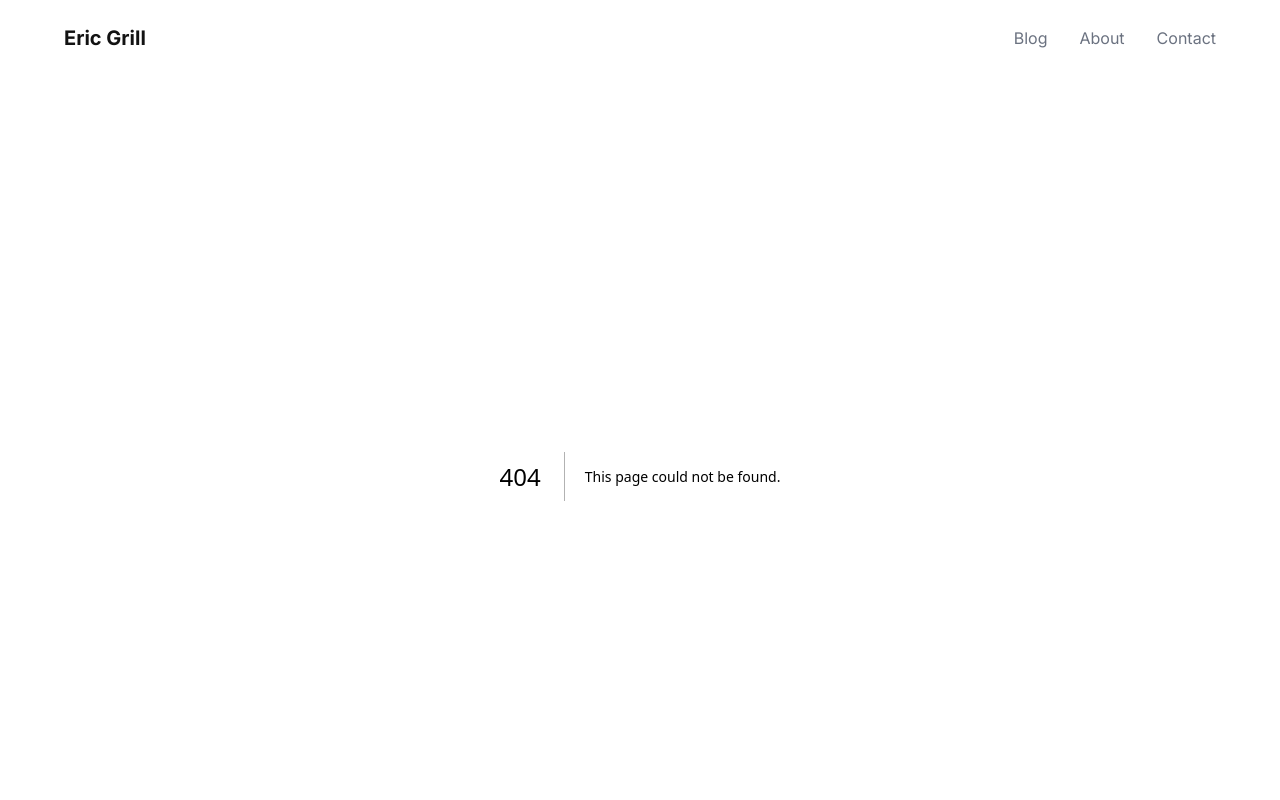
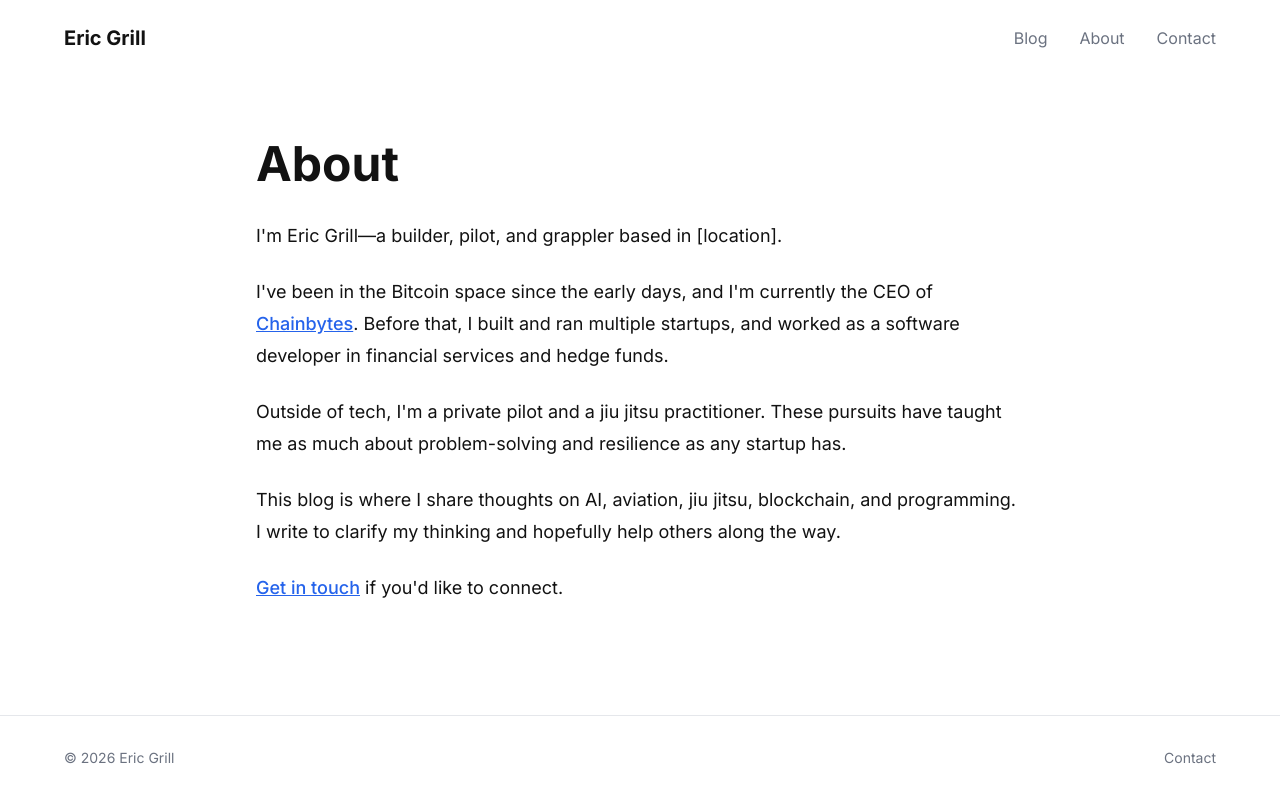
Before and after one commit to EricGrill/EricGrill, a Next.js app: page /about in a window 1280 px wide. Before the commit this address had no page. Shown: the top 800 px of the page. Built offline with nearby package versions, Linux system fonts and the light colour scheme.

Commit message:
feat: add about page

```diff
--- /dev/null
+++ b/app/about/page.tsx
@@ -0,0 +1,51 @@
+import type { Metadata } from "next";
+import Link from "next/link";
+
+export const metadata: Metadata = {
+  title: "About | Eric Grill",
+  description: "Builder. Pilot. Grappler. Learn more about Eric Grill.",
+};
+
+export default function AboutPage() {
+  return (
+    <div className="py-16 px-6 md:px-12">
+      <div className="max-w-3xl mx-auto">
+        <h1 className="text-4xl md:text-5xl font-bold text-text-primary mb-8">
+          About
+        </h1>
+
+        <div className="prose prose-lg max-w-none prose-headings:text-text-primary prose-p:text-text-primary prose-a:text-accent">
+          <p>
+            I'm Eric Grill—a builder, pilot, and grappler based in [location].
+          </p>
+
+          <p>
+            I've been in the Bitcoin space since the early days, and I'm currently
+            the CEO of{" "}
+            <a href="https://chainbytes.com" target="_blank" rel="noopener noreferrer">
+              Chainbytes
+            </a>
+            . Before that, I built and ran multiple startups, and worked as a
+            software developer in financial services and hedge funds.
+          </p>
+
+          <p>
+            Outside of tech, I'm a private pilot and a jiu jitsu practitioner.
+            These pursuits have taught me as much about problem-solving and
+            resilience as any startup has.
+          </p>
+
+          <p>
+            This blog is where I share thoughts on AI, aviation, jiu jitsu,
+            blockchain, and programming. I write to clarify my thinking and
+            hopefully help others along the way.
+          </p>
+
+          <p>
+            <Link href="/contact">Get in touch</Link> if you'd like to connect.
+          </p>
+        </div>
+      </div>
+    </div>
+  );
+}
```
